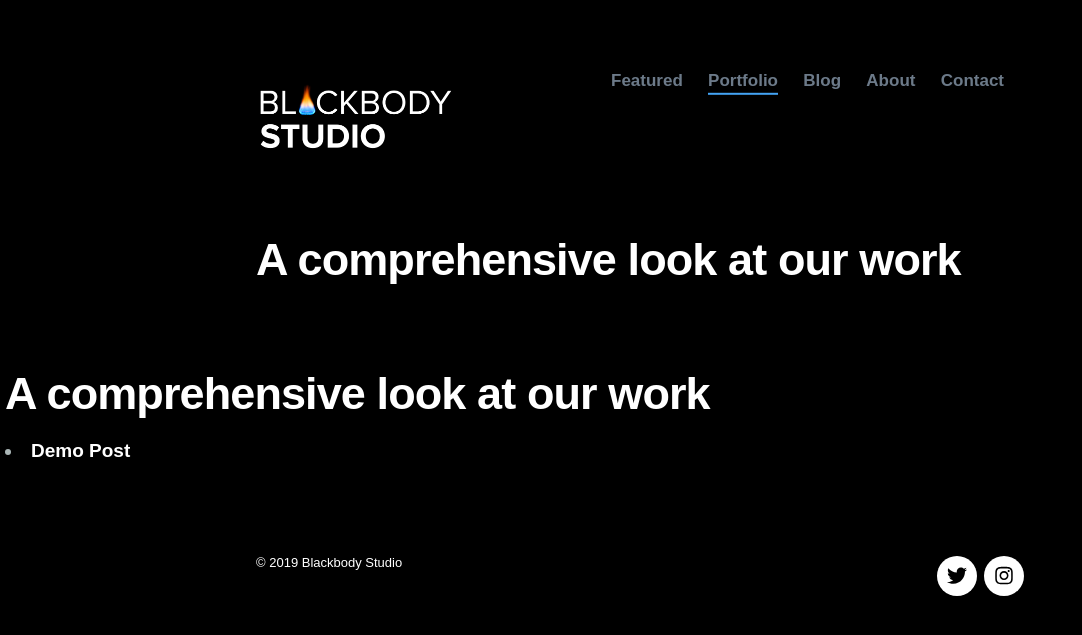
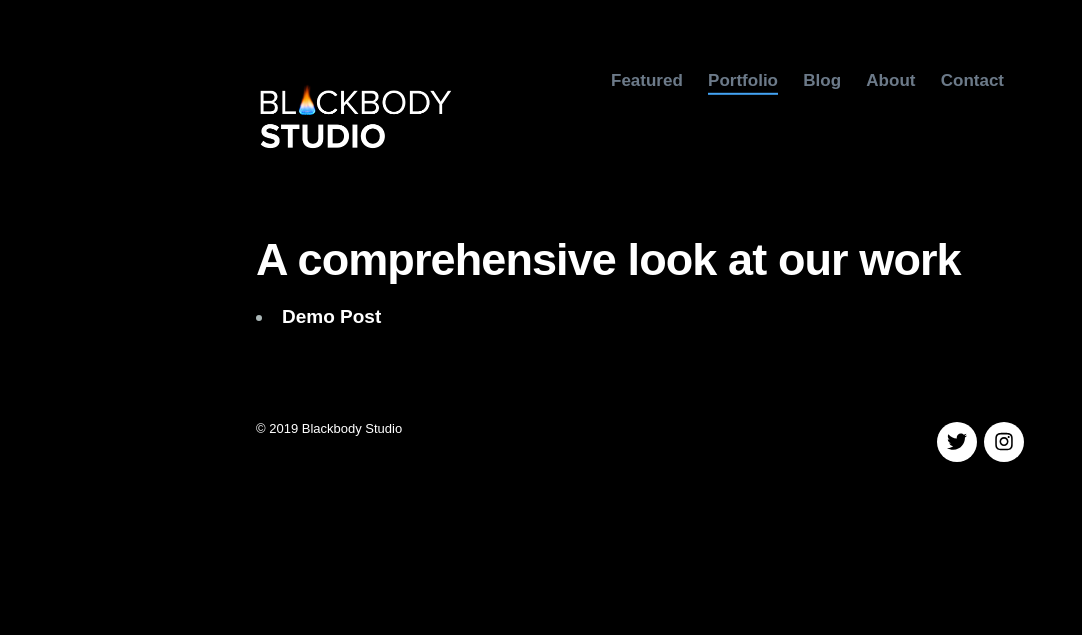
Before and after one commit to blackbody-studio/blackbody-studio.github.io, a Jekyll site: the page built from portfolio/index.html, in a window 1280 px wide. Shown: the top 635 px of the page, without its empty margins (0-1082 px from the left). Built offline with Jekyll 4.4.1, drawn with Linux system fonts in a browser that asks for light colours; nearby versions of some CDN libraries; some web fonts are replaced.

Commit message:
one section

```diff
--- a/portfolio/index.html
+++ b/portfolio/index.html
@@ -11,17 +11,14 @@ featured_image: /images/social.jpg
 
 		<h1>A comprehensive look at our work</h1>
 
+		<ul>
+			{% for post in site.posts %}
+				<li>
+					<a href="{{ post.url }}">{{ post.title }}</a>
+				</li>
+			{% endfor %}
+		</ul>
+
 	</div>
 
 </section>
-
-<section class="portfolio">
-		<h1>A comprehensive look at our work</h1>
-<ul>
-  {% for post in site.posts %}
-    <li>
-      <a href="{{ post.url }}">{{ post.title }}</a>
-    </li>
-  {% endfor %}
-</ul>
-</section>
```
